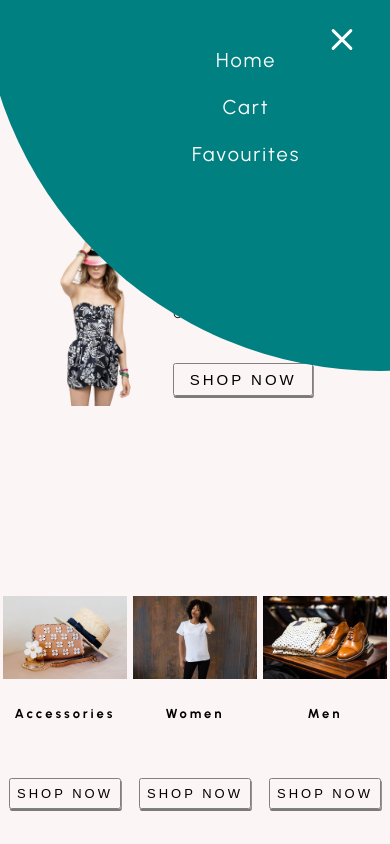
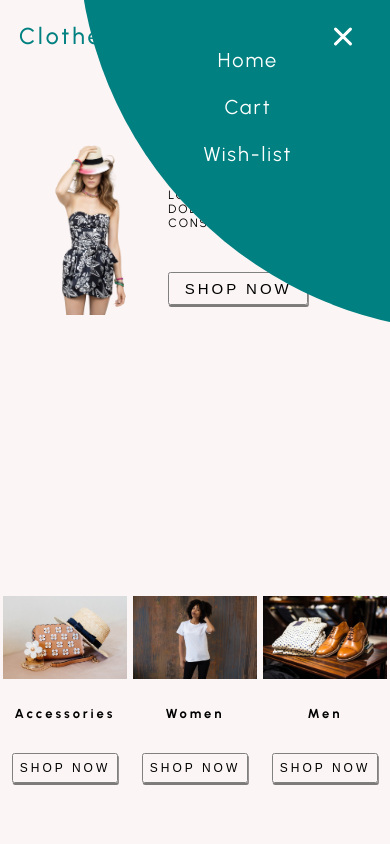
Before and after one commit to CarinWood/fashion-store, a React (Create React App) app: page / in a window 390 px wide. Both pictures are taken after a click on the element 345 px from the left and 36 px from the top of the page. Shown: the top 844 px of the page. Built offline with nearby package versions, Linux system fonts and the light colour scheme.

Commit message:
update responsive css

```diff
--- a/src/components/categories/categories.css
+++ b/src/components/categories/categories.css
@@ -63,10 +63,9 @@
     }
 
     .cat-btn {
-        font-size: 13px;
+        font-size: 12px;
         border-radius: 2.5px;
         border: 0.9px solid gray;
-
         padding: 7px;
         background: transparent;
         color: var(--primary-color);
@@ -74,6 +73,7 @@
         transition: 0.5s ease-in-out;
         box-shadow: 0.8px 2px rgba(0, 0, 0, 0.5);
         font-weight: 400;
+        margin-top: 5px;
     }
 
     .categories-container {
--- a/src/components/favourites/favourites.css
+++ b/src/components/favourites/favourites.css
@@ -187,6 +187,8 @@
         display: flex;
         width: 100%;
         justify-content: center;
+        border: none;
+        border-radius: 2.5px;
     }
 
     .secret-btn:active {
@@ -195,6 +197,7 @@
 }
 
 @media screen and (max-width: 500px) {
+
     .fav-container {
         width: 30%;
         height: 180px;
--- a/src/components/footer/footer.css
+++ b/src/components/footer/footer.css
@@ -2,7 +2,7 @@
     margin-top: 50px;
     background-color: #fcf5f5;
     width: 100%;
-    height: 50vh;
+    height: 60vh;
     display: flex;
     flex-direction: column;
     justify-content: center;
@@ -50,6 +50,7 @@
 
 #copyright {
     background-color: #fcf5f5;
+    padding-bottom: 20px;
 }
 
 
--- a/src/components/navbar/Navbar.js
+++ b/src/components/navbar/Navbar.js
@@ -113,7 +113,7 @@ const Navbar = () => {
                 <ul className={showMenu ? "responsive-menu show-responsive" : "responsive-menu"}>
                     <Link to="/" className='theLink'><li className='list'>Home</li></Link>
                     <Link to="/cart" className='theLink'><li className='list'>Cart</li></Link>
-                    <Link to="/wishlist" className='theLink'><li className='list'>Favourites</li></Link>
+                    <Link to="/wishlist" className='theLink'><li className='list'>Wish-list</li></Link>
                 </ul>
 
 
--- a/src/components/navbar/navbar.css
+++ b/src/components/navbar/navbar.css
@@ -1,4 +1,3 @@
-
 body {
   margin: 0;
   padding: 0;
@@ -457,11 +456,11 @@ body {
 }
 
 @media (max-width: 500px) {
+
   .hidden-menu {
     opacity: 1;
     width: 800px;
     height: 800px;
-    border-radius: 50%;
     background-color: teal;
     position: absolute;
     right: -300%;
@@ -474,50 +473,51 @@ body {
   }
 
   .menu-bg {
-    top: -3300%;
-    right: -100%;
+    top: -3600%;
+    right: -125%;
     opacity: 1;
     transition: 0.5s ease-in-out;
     z-index:2;
   }
 
   .show-responsive {
-    right: 23%;
+    right: 25%;
   }
 
   .logo-name {
-    font-size: 28px;
+    font-size: 23px;
     margin-left: 12px;
     margin-top: 2px;
   }
 
   #cart {
-    font-size: 28px;
-    margin-right: 42px;
+    font-size: 25px;
+    margin-right: 40px;
     margin-top: -2px;
   }
 
   .digit {
-    margin-right: 57px;
-    width: 21px;
-    height: 21px;
+    margin-right: 53px;
+    width: 20px;
+    height: 20px;
     font-size: 14px;
     margin-top: 10px;
   }
 
   .bar1, .bar2, .bar3 {
     height: 3px;
-    width: 28px;
+    width: 24px;
     border-radius: 5px;
     background-color: white;
     display: block;
     margin-left: 12px;
     z-index: 9;
+    margin-bottom: -1.2px;
   }
 
   .change1, .change2, .change3 {
     height: 3px;
-    width: 28px;
+    width: 24px;
   }
 
   .change3 {
@@ -526,11 +526,10 @@ body {
   }
 
   .menu, .change-menu {
-
-    width: 54px;
-    height: 54px;
-    top: 10%;
-    right: 10%;
+    width: 49px;
+    height: 49px;
+    top: 5%;
+    right: 12%;
   }
 
 
--- a/src/components/newsletter/newsletter.css
+++ b/src/components/newsletter/newsletter.css
@@ -30,14 +30,19 @@
 }
 
 .send-btn {
-    background: whitesmoke;
-    color: black;
     font-size: 20px;
     letter-spacing: 3px;
-    font-weight: 500;
     margin-top: 30px;
     padding: 8px;
     cursor: pointer;
+    border-radius: 2.5px;
+    border: 0.9px solid gray;
+    padding: 12px;
+    background: transparent;
+    color: var(--primary-color);
+    cursor: pointer;
+    box-shadow: 0.8px 2px rgba(0, 0, 0, 0.5);
+    font-weight: 400;
 }
 
 
@@ -62,7 +67,9 @@
 @media screen and (max-width: 500px) {
     .news {
         padding-top: 0px;
-        height: 60vh;
+        height: 80vh;
+        justify-content: flex-start;
+        padding-top: 100px;
     }
     .news-heading {
         font-size: 28px;
@@ -85,7 +92,15 @@
 
     .send-btn {
         font-size: 17px;
+        border-radius: 2.5px;
+        border: 0.9px solid gray;
         padding: 7px;
+        background: transparent;
+        color: var(--primary-color);
+        cursor: pointer;
+        transition: 0.5s ease-in-out;
+        box-shadow: 0.8px 2px rgba(0, 0, 0, 0.5);
+        font-weight: 400;
 
     }
 }
--- a/src/components/slider/slider.css
+++ b/src/components/slider/slider.css
@@ -182,7 +182,8 @@ img {
     }
 
     .wrapper {
-        top: 0;
+        top: -18%;
+        padding-bottom: 35px;
     }
     .text-container h2 {
         font-size: 20px;
@@ -217,7 +218,7 @@ img {
         width: 30%;
         margin-top: 50px;
         margin-right: 5px;
-        margin-left: 10px;
+        margin-left: 0px;
 
     }
 
--- a/src/pages/wishlist/wishlist.css
+++ b/src/pages/wishlist/wishlist.css
@@ -100,6 +100,8 @@
     justify-content: center;
     padding: 10px;
     cursor: pointer;
+    border: none;
+    border-radius: 2.5px;
 }
 
 .add-wish-btn:active {
@@ -136,6 +138,16 @@
 }
 
 @media screen and (max-width: 500px) {
+    .explanation {
+        width: 80%;
+        font-size: 18px;
+        line-height: 28px;
+        letter-spacing: 2px;
+        text-align: center;
+        margin-bottom: 20px;
+    }
+
+
     .wish-img-div {
         width: 180px;
         height: 220px;
@@ -157,4 +169,14 @@
         padding: 10px;
         cursor: pointer;
     }
+
+    .wishWrap {
+        margin-top: 40px;
+        padding-left: 0px;
+        width: 100%;
+        display: flex;
+        flex-wrap: wrap;
+        justify-content: center;
+        align-items: center;
+    }
 }
```
